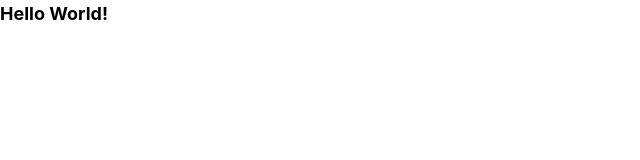
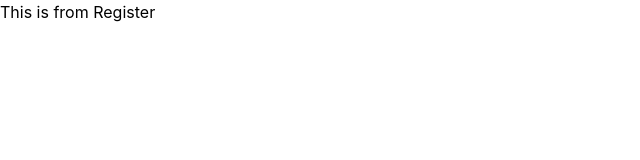
Before and after one commit to fpvt-projects/covid-track-app, a React (Create React App) app: page /sign-up in a window 1280 px wide. Shown: the top 160 px of the page, without its empty margins (0-640 px from the left). Built offline with nearby package versions, Linux system fonts and the light colour scheme.

Commit message:
Added registration route

```diff
--- a/src/App.js
+++ b/src/App.js
@@ -1,4 +1,19 @@
+import { useNavigate } from "react-router-dom";
+import { useState, useEffect } from "react";
+
 function App() {
+  const [loggedIn, setLoggedIn] = useState(false);
+
+  const navigate = useNavigate();
+  const loginRedirect = () => {
+    if (loggedIn == false) {
+      navigate("/sign-up");
+    }
+  };
+  useEffect(() => {
+    loginRedirect();
+  }, []);
+
   return (
     <div>
       <h1 class="text-lg font-bold">Hello World!</h1>
--- a/src/index.js
+++ b/src/index.js
@@ -1,14 +1,19 @@
-import React from 'react';
-import ReactDOM from 'react-dom';
-import './index.css';
-import App from './App';
-import reportWebVitals from './reportWebVitals';
+import React from "react";
+import ReactDOM from "react-dom";
+import "./index.css";
+import reportWebVitals from "./reportWebVitals";
+import { BrowserRouter, Routes, Route } from "react-router-dom";
+import App from "./App";
+import Register from "./routes/Register";
 
 ReactDOM.render(
-  <React.StrictMode>
-    <App />
-  </React.StrictMode>,
-  document.getElementById('root')
+  <BrowserRouter>
+    <Routes>
+      <Route path="/" element={<App />} />
+      <Route path="sign-up" element={<Register />} />
+    </Routes>
+  </BrowserRouter>,
+  document.getElementById("root")
 );
 
 // If you want to start measuring performance in your app, pass a function
--- /dev/null
+++ b/src/routes/Home.js
@@ -0,0 +1,11 @@
+import React from "react";
+
+function Home() {
+  return (
+    <div>
+      <h1>This is from home!</h1>
+    </div>
+  );
+}
+
+export default Home;
--- /dev/null
+++ b/src/routes/Register.js
@@ -0,0 +1,11 @@
+import React from "react";
+
+function Register() {
+  return (
+    <div>
+      <h1>This is from Register</h1>
+    </div>
+  );
+}
+
+export default Register;
```
